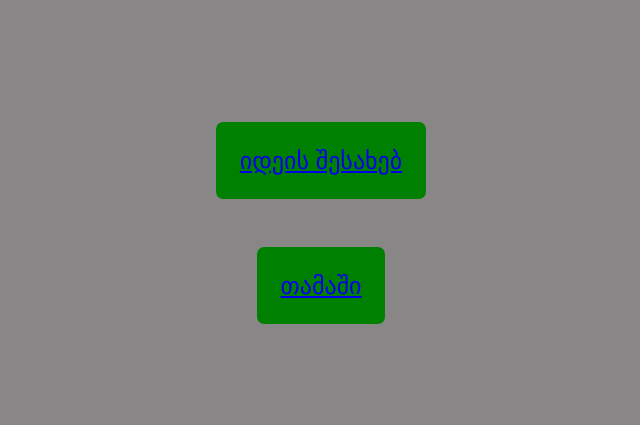
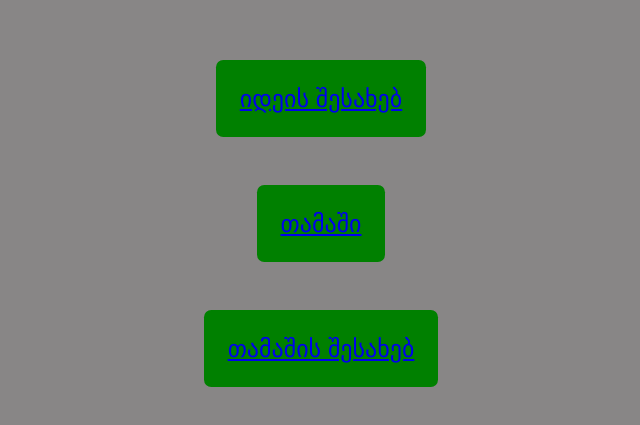
Before and after one commit to lukaziskara/game-tushetians, a React (Create React App) app: page / in a window 1280 px wide. Shown: the part 177-602 px from the top of the page, without its empty margins (319-959 px from the left). Built offline with nearby package versions, Linux system fonts and the light colour scheme; a web font is replaced by a local one.

Commit message:
ჩამოსვლის შემდეგ.

```diff
--- a/src/App.jsx
+++ b/src/App.jsx
@@ -15,8 +15,9 @@ function App() {
       <BrowserRouter>
         <Routes>
           <Route path="/" element={<Home />} />
-          <Route path="/about" element={<AboutIdea />} />
+          <Route path="/about-idea" element={<AboutIdea />} />
           <Route path="/game" element={<Game />} />
+          <Route path="/about-game" element={<AboutIdea />} />
         </Routes>
       </BrowserRouter>
     </>
--- /dev/null
+++ b/src/pages/AboutGame.jsx
@@ -0,0 +1,3 @@
+export default function Home() {
+  return <div className="">hello from about Game</div>;
+}
--- a/src/pages/AboutIdea.jsx
+++ b/src/pages/AboutIdea.jsx
@@ -1,3 +1,3 @@
 export default function Home() {
-  return <div className="">hello from about</div>;
+  return <div className="">hello from about Idea</div>;
 }
--- a/src/pages/Home.jsx
+++ b/src/pages/Home.jsx
@@ -4,7 +4,7 @@ export default function Home() {
   return (
     <div className="container">
       <div className="">
-        <Link className="page-button" to="/about">
+        <Link className="page-button" to="/about-idea">
           იდეის შესახებ
         </Link>
       </div>
@@ -13,6 +13,11 @@ export default function Home() {
           თამაში
         </Link>
       </div>
+      <div className="">
+        <Link className="page-button" to="/about-game">
+          თამაშის შესახებ
+        </Link>
+      </div>
     </div>
   );
 }
```
